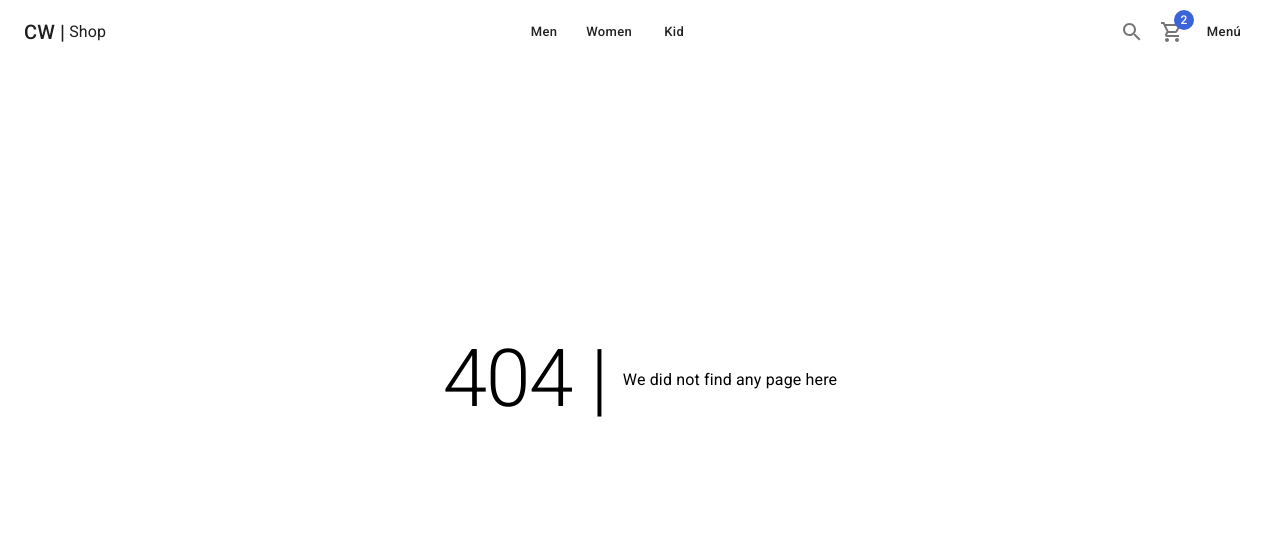
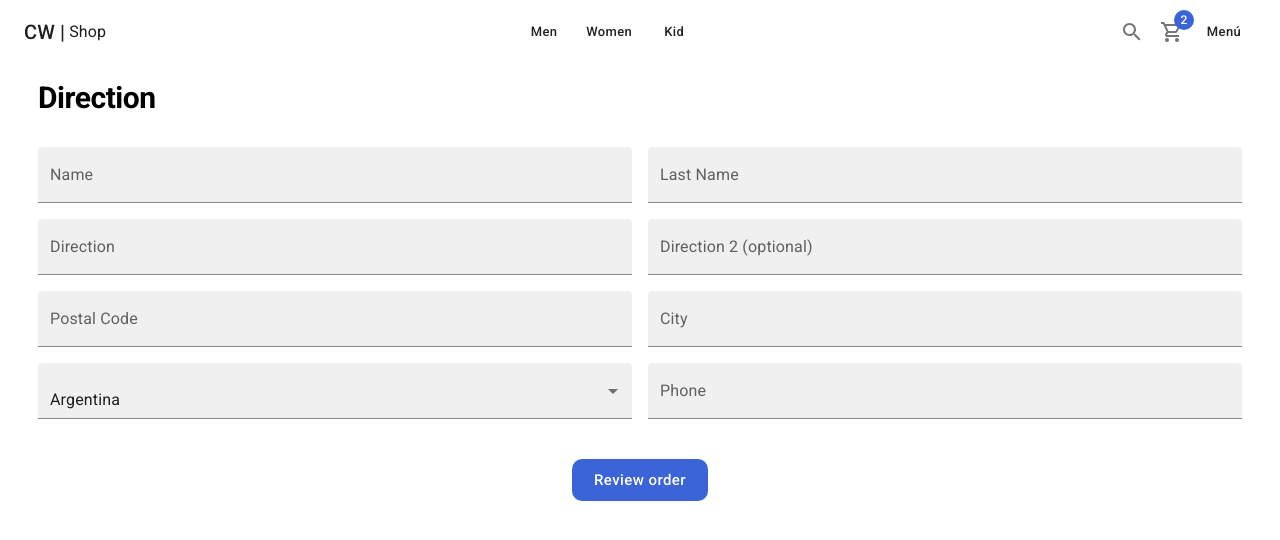
Before and after one commit to Ivowainer/cw-shop, a Next.js app: page /checkout/address in a window 1280 px wide. Before the commit this address had no page. Shown: the top 540 px of the page. Built offline with nearby package versions, Linux system fonts and the light colour scheme.

Commit message:
Checkout Address

```diff
--- a/pages/404.tsx
+++ b/pages/404.tsx
@@ -3,7 +3,7 @@ import { ShopLayout } from '../components/layouts';
 
 const Custom404 = () => {
   return (
-    <ShopLayout title={'Page not found'} pageDescription={'Nothing to show'}>
+    <ShopLayout title={'Page not found | CW Shop'} pageDescription={'Nothing to show'}>
         <Box flexDirection={{ xs: 'column', sm: 'row'}} display='flex' justifyContent='center' alignItems='center' height='calc(100vh - 200px)'>
             <Typography variant="h1" component="h1" fontSize={80} fontWeight={200}>404 |</Typography>
             <Typography marginLeft={2}>We did not find any page here</Typography>
--- a/pages/cart/empty.tsx
+++ b/pages/cart/empty.tsx
@@ -6,7 +6,7 @@ import { ShopLayout } from "../../components/layouts"
 
 const EmptyPage = () => {
   return (
-    <ShopLayout title="Cart Empty" pageDescription="No items in the cart">
+    <ShopLayout title="Cart Empty | CW Shop" pageDescription="No items in the cart">
         <Box flexDirection={{ xs: 'column', sm: 'row'}} display='flex' justifyContent='center' alignItems='center' height='calc(100vh - 200px)'>
             <RemoveShoppingCartOutlined sx={{ fontSize: 100 }} />
             <Box display="flex" flexDirection='column' alignItems='center'>
--- /dev/null
+++ b/pages/checkout/address.tsx
@@ -0,0 +1,50 @@
+import { Box, Button, FormControl, Grid, MenuItem, Select, TextField, Typography } from "@mui/material"
+import { ShopLayout } from "../../components/layouts"
+
+const AddressPage = () => {
+  return (
+    <ShopLayout title={"Direction"} pageDescription={"Confirm direction"}>
+        <Typography variant="h1" component="h1">Direction</Typography>
+
+        <Grid container spacing={2} sx={{ mt: 2 }}>
+            <Grid item xs={12} sm={6}>
+                <TextField label="Name" variant="filled" fullWidth />
+            </Grid>
+            <Grid item xs={12} sm={6}>
+                <TextField label="Last Name" variant="filled" fullWidth />
+            </Grid>
+            <Grid item xs={12} sm={6}>
+                <TextField label="Direction" variant="filled" fullWidth />
+            </Grid>
+            <Grid item xs={12} sm={6}>
+                <TextField label="Direction 2 (optional)" variant="filled" fullWidth />
+            </Grid>
+            <Grid item xs={12} sm={6}>
+                <TextField label="Postal Code" variant="filled" fullWidth />
+            </Grid>
+            <Grid item xs={12} sm={6}>
+                <TextField label="City" variant="filled" fullWidth />
+            </Grid>
+            <Grid item xs={12} sm={6}>
+                <FormControl fullWidth>
+                    <Select variant="filled" label="Country" value={1}>
+                        <MenuItem value={1}>Argentina</MenuItem>
+                        <MenuItem value={2}>Chile</MenuItem>
+                        <MenuItem value={3}>Honduras</MenuItem>
+                        <MenuItem value={4}>México</MenuItem>
+                    </Select>
+                </FormControl>
+            </Grid>
+            <Grid item xs={12} sm={6}>
+                <TextField label="Phone" variant="filled" fullWidth />
+            </Grid>
+        </Grid>
+
+        <Box sx={{ mt: 5 }} display="flex" justifyContent='center'>
+            <Button color="secondary" className="circular-btn" size="large">Review order</Button>
+        </Box>
+    </ShopLayout>
+  )
+}
+
+export default AddressPage
--- a/pages/product/slug.tsx
+++ b/pages/product/slug.tsx
@@ -8,7 +8,7 @@ const product = initialData.products[0]
 
 const ProductPage = ({  }) => {
   return (
-    <ShopLayout pageDescription={product.title} title={product.description}>
+    <ShopLayout pageDescription={product.description} title={`${product.title} | CW Shop`}>
       <Grid container spacing={3}>
         <Grid item xs={12} sm={7}>
           <ProductSlideShow images={product.images} />
```
Also changed, not shown: components/cart/CardList.tsx (+9 -4 lines), pages/cart/index.tsx (+4 -4 lines).
